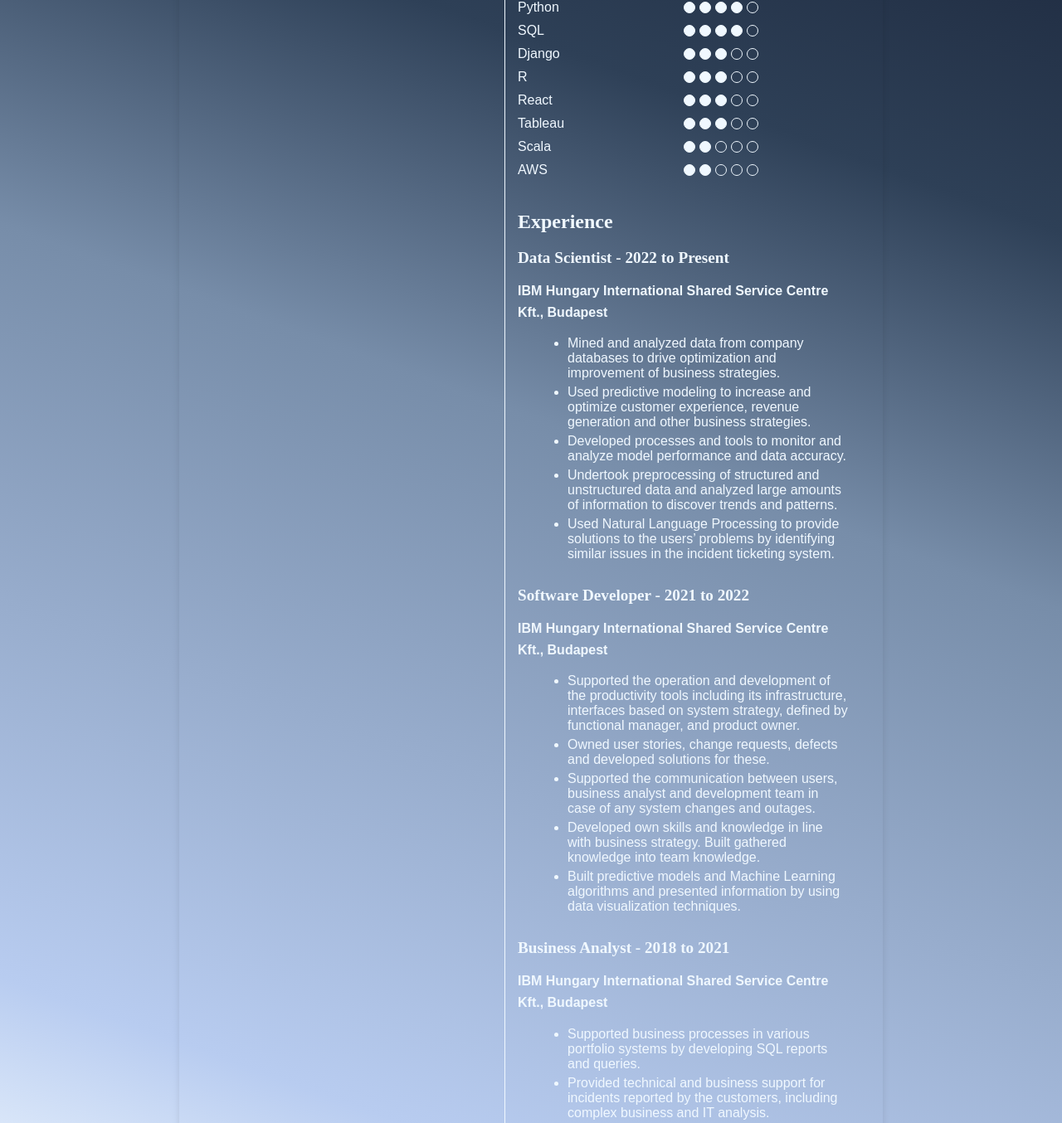
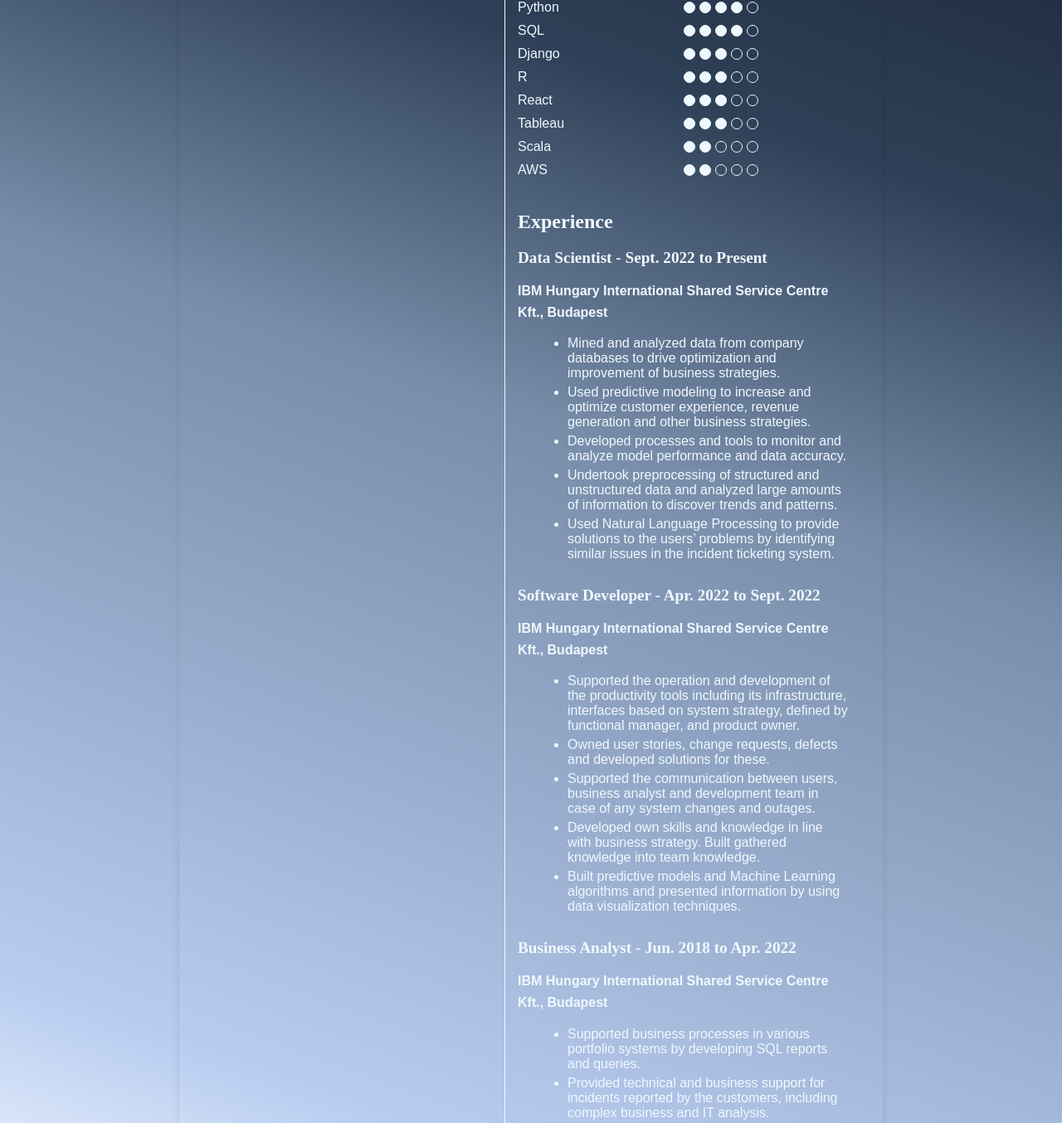
Before and after one commit to kovacs-roland2/portfolio_website, a React (Create React App) app: page /about in a window 1280 px wide. Shown: the part 780-2134 px from the top of the page at 83% size. Built offline with nearby package versions, Linux system fonts and the light colour scheme.

Commit message:
date corrections

```diff
--- a/src/components/About.js
+++ b/src/components/About.js
@@ -44,7 +44,7 @@
           <div className="experience-section">
             <h2 className="tools-h2">Experience</h2>
             <div className="experience-item">
-                <h3>Data Scientist - 2022 to Present</h3>
+                <h3>Data Scientist - Sept. 2022 to Present</h3>
                 <p>IBM Hungary International Shared Service Centre Kft., Budapest</p>
                 <ul>
                     <li>
@@ -75,7 +75,7 @@
             </div>
 
             <div className="experience-item">
-                <h3>Software Developer - 2021 to 2022</h3>
+                <h3>Software Developer - Apr. 2022 to Sept. 2022</h3>
                 <p>IBM Hungary International Shared Service Centre Kft., Budapest</p>
                 <ul>
                     <li>
@@ -106,7 +106,7 @@
             </div>
 
             <div className="experience-item">
-                <h3>Business Analyst - 2018 to 2021</h3>
+                <h3>Business Analyst - Jun. 2018 to Apr. 2022</h3>
                 <p>IBM Hungary International Shared Service Centre Kft., Budapest</p>
                 <ul>
                     <li>
```
